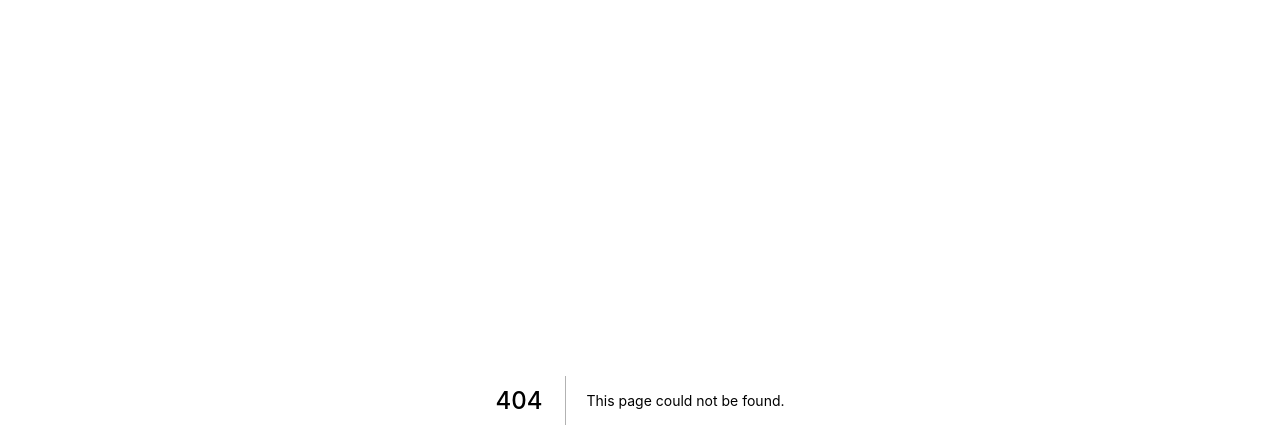
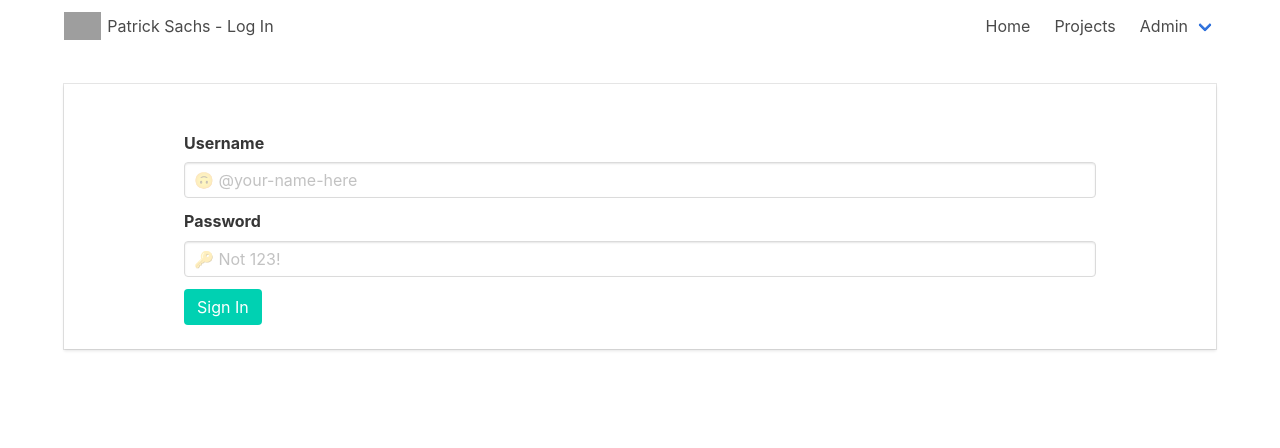
Before and after one commit to SachsKaylee/helios, a Next.js app: page /admin/account in a window 1280 px wide. Before the commit this address had no page. Shown: the top 448 px of the page. Built offline with nearby package versions, Linux system fonts and the light colour scheme; no server answers; grey boxes are pictures that could not be loaded.

Commit message:
Added a log in form

```diff
--- /dev/null
+++ b/src/components/Form.js
@@ -0,0 +1,203 @@
+/**
+ * This is the form component. It is the Heart of the Form in Helios.
+ *
+ *
+ * The Form Component accepts the following props:
+ *
+ * elements (Required)
+ * This is an array of all your form fields. The available form fields will be explained further down.
+ *
+ * data (Optional)
+ * The data to be prefilled into the form. Keep in mind that the data will just act as default values
+ * and not override any user input.
+ *
+ * submitText (Optional)
+ * The text on the Submit button.
+ *
+ * onSubmit(values)
+ * The function that is called once all values have been entered and validators have passed.
+ *
+ *
+ * Every element (passed to the elements prop array) contains the following keys:
+ *
+ * type: string
+ * Probably the most important property. This value defines what kind of field we have. All field types
+ * are explained further down.
+ *
+ * key: string
+ * The data index of this value. Make sure that it is the same key as in data, or the field cannot be
+ * prefilled. Must be unique, duh.
+ *
+ * name: ReactNode
+ * The name of the field to display to meatbags.
+ *
+ * ignoreData: boolean (Optional)
+ * Should the value in the data prop be ignored for this field? If true then this field will always have
+ * its default value regarldess of what the data prop contains.
+ *
+ * validator(value, data) (Optional)
+ * This function validates the field. If the field value is OK, feel free to simply return undefined.
+ * If not, return an object with { error: true, message: "Your Message Here!"}.
+ * You can optionally also return { error: false, message: "Your Hint Here!", forceDisplay: true} to display
+ * a message even if validation passed.
+ * The message can in all cases be a ReactNode.
+ *
+ *
+ * Field Type: text
+ *
+ * Your bog-basic text input. This field has the following specialized keys:
+ *
+ * placeholder: string (Optional)
+ * The value that will be displayed if no value has been entered. Does not affect the output passed to submit.
+ *
+ * mode: string (Optional)
+ * The input mode. Valid values: text, password, email, tel
+ *
+ * Field Type: checkbox
+ *
+ * Toggle on, toggle off. Nothing special here!
+ */
+import React from "react";
+import fp from "../fp";
+
+class Form extends React.Component {
+  constructor(p) {
+    super(p);
+    this.state = {
+      result: {}
+    };
+  }
+
+  render() {
+    const { elements, classes } = this.props;
+    return (<form onSubmit={this.onSubmit}>
+      <div>
+        {elements.map(this.renderFormElement)}
+      </div>
+      <div className="submit-div">
+        {this.renderSubmit()}
+      </div>
+      <style jsx>{`
+        .submit-div {
+          margin-top: 12px;
+        }
+      `}</style>
+    </form>);
+  }
+
+  renderSubmit() {
+    const { submitText } = this.props;
+    return (<a className="button is-primary" onClick={this.obSubmit}>
+      {submitText || "Submit"}
+    </a>);
+  }
+
+  renderFormElement = (element) => {
+    switch (element.type) {
+      case "text": return this.renderFormElementText(element);
+      case "checkbox": return this.renderFormElementCheckbox(element);
+    }
+  }
+
+  renderFormElementText({ key, name, ignoreData, mode, placeholder }) {
+    return (<div className="field" key={key}>
+      <label className="label">{name}</label>
+      <div className="contol">
+        <input
+          className="input"
+          type={mode || "text"}
+          ref={this.makeRef(key)}
+          defaultValue={ignoreData ? undefined : this.getData(key)}
+          placeholder={placeholder} />
+      </div>
+      {this.renderValidationResult(this.getValidationResult(key))}
+    </div>);
+  }
+
+  renderFormElementCheckbox({ key, name, ignoreData }) {
+    return (<div className="field" key={key}>
+      <div className="contol">
+        <label className="checkbox">
+          <input
+            type="checkbox"
+            ref={this.makeRef(key)}
+            defaultChecked={ignoreData ? false : this.getData(key)} />
+          {this.renderValidationResult(this.getValidationResult(key))}
+        </label>
+      </div>
+    </div>);
+  }
+
+  renderValidationResult(result) {
+    if (result && result.error) {
+      const { classes } = this.props;
+      return (<span style={{ color: "red" }}>❌ {result.message}</span>);
+    }
+    if (result && result.forceDisplay) {
+      return result.message;
+    }
+    return undefined;
+  }
+
+  obSubmit = e => {
+    const { elements, onSubmit, data } = this.props;
+    e.preventDefault();
+    const extract = elements.map(el => ({
+      [el.key]: this.getValue(el, this.getRef(el.key), data
+        ? data[el.key]
+        : undefined)
+    }));
+    const newData = { ...(data || {}), ...fp.arrayToObject(extract) };
+    const result = this.validate(elements, newData);
+    const hasError = elements.find(e => {
+      const r = result[e.key];
+      return r && r.error;
+    }) !== undefined;
+    console.log("validation", result, "error", hasError, "data", newData, "elements", elements)
+    this.displayValidationResult(result);
+    if (!hasError) {
+      onSubmit(newData);
+    }
+  }
+
+  validate(elements, data) {
+    return elements.reduce((a, e) => {
+      const result = e.validator && e.validator(data[e.key], data);
+      return { ...a, [e.key]: result }
+    }, {});
+  }
+
+  displayValidationResult(result) {
+    this.setState({ result });
+  }
+
+  getValidationResult(key) {
+    return this.state.result[key];
+  }
+
+  getValue = (element, html, data) => {
+    switch (element.type) {
+      case "text": {
+        if (html) { return html.value; }
+        if (data !== undefined) { return data; }
+        return "";
+      }
+      case "checkbox": {
+        if (html) { return html.checked; }
+        if (data !== undefined) { return data; }
+        return false;
+      }
+    }
+  }
+
+  getData(key) {
+    const { data } = this.props;
+    return data && data[key];
+  }
+
+  $elementRefs = {};
+  getRef(name) { return this.$elementRefs[name]; }
+  makeRef = name => ref => this.$elementRefs[name] = ref;
+}
+
+export default Form;
--- a/src/components/Layout.js
+++ b/src/components/Layout.js
@@ -27,6 +27,9 @@ export default (({ title, children }) => (
           children: [{
             title: "New Post",
             link: "/admin/post"
+          },{
+            title: "Account",
+            link: "/admin/account"
           }]
         }]} />
       <div className="container">
--- a/src/fp.js
+++ b/src/fp.js
@@ -1,4 +1,5 @@
 const mapObject = (obj, fn) => Object.keys(obj).reduce((a, k) => ({ ...a, [k]: fn(obj[k], k) }), {});
+const arrayToObject = (array, processor) => array.reduce((a, c) => ({ ...a, ...processor ? processor(c): c }), {});
 
 // https://gist.github.com/YuCJ/0a42afc1b578b2545195a7b688dcbab6
 const splice = (array, start, deleteCount, items = []) => {
@@ -17,7 +18,18 @@ const splice = (array, start, deleteCount, items = []) => {
   ];
 }
 
+const sandbox = (code, net) => {
+  try {
+    return code();
+  } catch (_) {
+    return net && net();
+  }
+}
+
+
 module.exports = {
   mapObject,
-  splice
+  splice,
+  sandbox,
+  arrayToObject
 }
--- /dev/null
+++ b/src/pages/admin/account.js
@@ -0,0 +1,60 @@
+import React from "react";
+import { get, post } from "axios";
+import Layout from "../../components/Layout";
+import Card from "../../components/Card";
+import Form from "../../components/Form";
+
+export default class Account extends React.Component {
+  static async getInitialProps(p) {
+    try {
+      const session = await get("/api/session");
+      return { session };
+    }
+    catch (_) {
+      return { session: undefined };
+    }
+  }
+
+  onSubmit = values => {
+    post("/api/login", values)
+      .then(console.log)
+      .catch(console.error)
+  };
+
+  render() {
+    const { session } = this.props;
+    return (<Layout title="Log In">
+      {session ? this.renderLogOut() : this.renderLogIn()}
+    </Layout>)
+  }
+
+  renderLogIn() {
+    return (<Card compactY>
+      <Form
+        submitText="Sign In"
+        onSubmit={this.onSubmit}
+        elements={[
+          {
+            key: "id",
+            type: "text",
+            name: "Username",
+            validator: (name) => ({ error: name.startsWith("@"), message: "Your name doesn't start with @" }),
+            placeholder: "🙃 @your-name-here"
+          },
+          {
+            key: "password",
+            type: "text",
+            name: "Password",
+            mode: "password",
+            ignoreData: true,
+            placeholder: "🔑 Not 123!"
+          }
+        ]} />
+    </Card>);
+  }
+
+  renderLogOut() {
+    const { session } = this.props;
+    return session.id;
+  }
+};
--- a/src/pages/admin/post.js
+++ b/src/pages/admin/post.js
@@ -4,6 +4,7 @@ import EditorToolbar from "../../components/EditorToolbar";
 import A from "../../components/A";
 import { uuid } from "../../uuid";
 import { Value } from "slate";
+import fp from "../../fp";
 import lorem from "lorem-ipsum";
 import Plain from 'slate-plain-serializer';
 import React from "react";
@@ -24,9 +25,10 @@ export default class extends React.PureComponent {
       const { data } = await axios.get(`/api/post/${p.query.id}`);
       return { post: data };
     } else {
+      const { data } = await axios.get("/api/session");
       return {
         post: {
-          author: "you", // todo: author
+          author: data._id, // todo: author
           title: "New Post ...",
           content: "Lorem ipsum dolor sit amet, consetetur sadipscing elitr, sed diam nonumy eirmod tempor invidunt ut labore et dolore magna aliquyam erat, sed diam voluptua. At vero eos et accusam et justo duo dolores et ea rebum. Stet clita kasd gubergren, no sea takimata sanctus est Lorem ipsum dolor sit amet. Lorem ipsum dolor sit amet, consetetur sadipscing elitr, sed diam nonumy eirmod tempor invidunt ut labore et dolore magna aliquyam erat, sed diam voluptua. At vero eos et accusam et justo duo dolores et ea rebum. Stet clita kasd gubergren, no sea takimata sanctus est Lorem ipsum dolor sit amet."
         }
```
